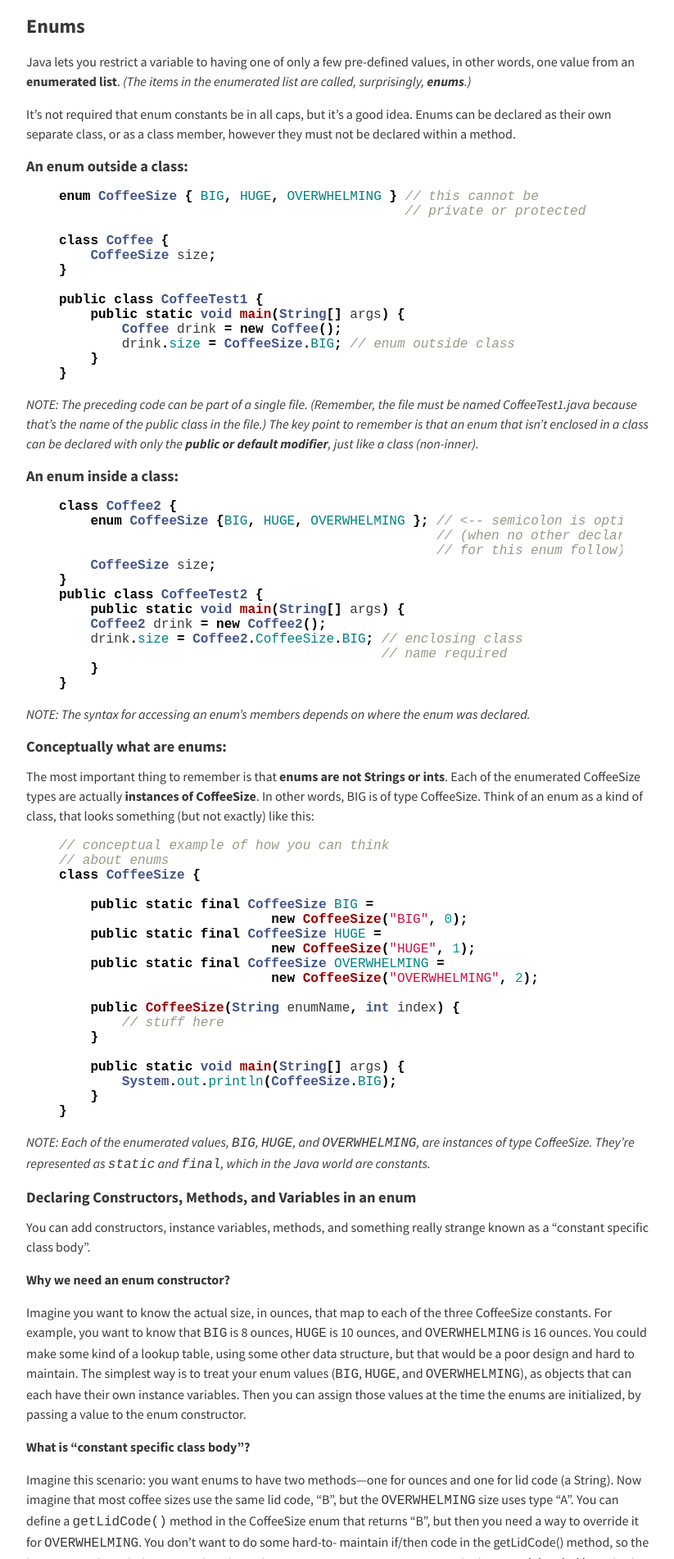
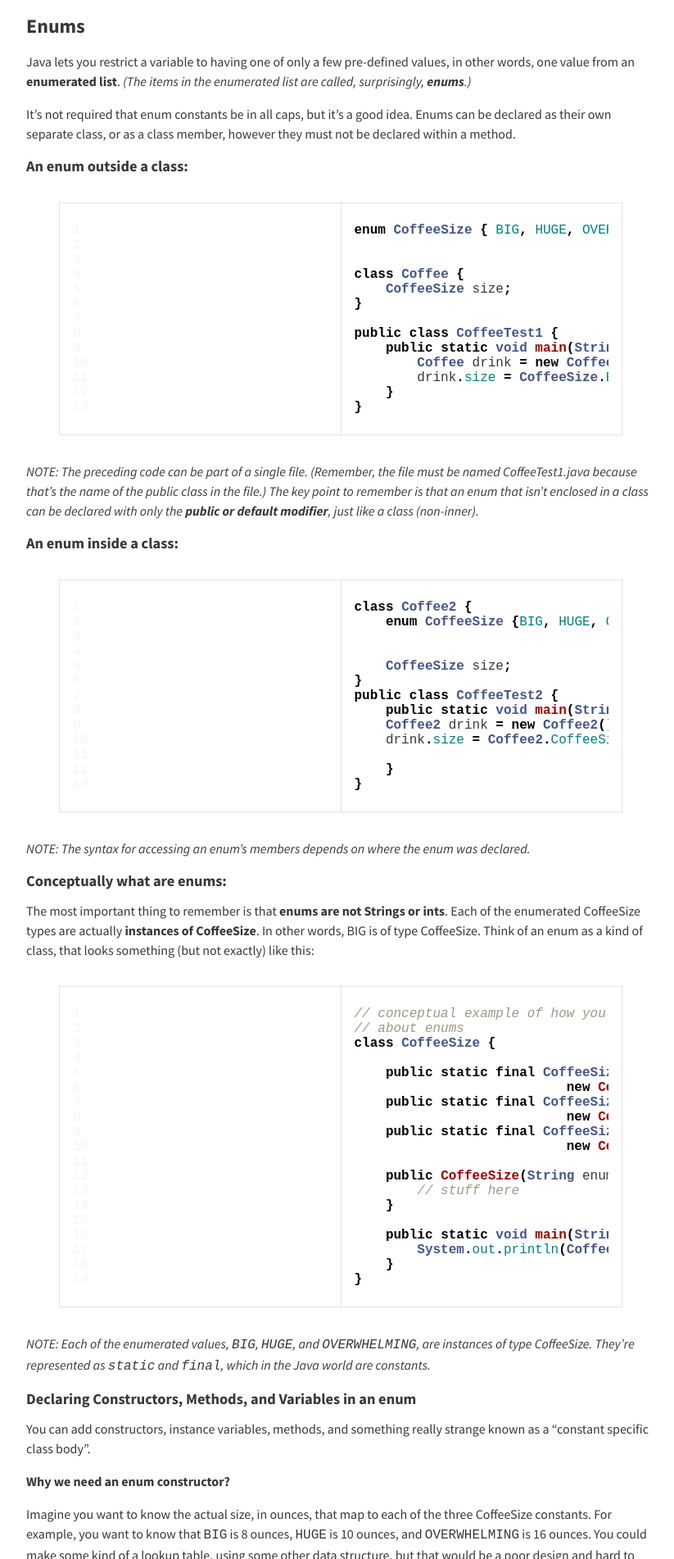
Before and after one commit to rampatra/JavaNotes, a Jekyll site: the page built from _posts/2015-05-21-declarations.md, in a window 1280 px wide. Shown: the part 1745-3647 px from the top of the page at 82% size, without its empty margins (224-1047 px from the left). Built offline with Jekyll 4.4.1, drawn with Linux system fonts in a browser that asks for light colours; nearby versions of some CDN libraries; comment, search, counter and statistics services are not loaded; some of the changed text lies outside the part shown.

Commit message:
added line nos to code snippets

```diff
--- a/_posts/2015-05-21-declarations.md
+++ b/_posts/2015-05-21-declarations.md
@@ -94,7 +94,7 @@ class, or as a class member, however they must not be declared within a method.
 
 #### An enum outside a class:
 
-{% highlight java %}
+{% highlight java linenos %}
 
 enum CoffeeSize { BIG, HUGE, OVERWHELMING } // this cannot be
                                             // private or protected
@@ -118,7 +118,7 @@ with only the __public or default modifier__, just like a class (non-inner)._
 
 #### An enum inside a class:
 
-{% highlight java %}
+{% highlight java linenos %}
 
 class Coffee2 {
     enum CoffeeSize {BIG, HUGE, OVERWHELMING }; // <-- semicolon is optional
@@ -145,7 +145,7 @@ enumerated CoffeeSize types are actually __instances of CoffeeSize__. In other w
 is of type CoffeeSize. Think of an enum as a kind of class, that looks something
 (but not exactly) like this:
 
-{% highlight java %}
+{% highlight java linenos %}
 
 // conceptual example of how you can think
 // about enums
@@ -196,7 +196,7 @@ somehow have the `OVERWHELMING` constant override the `getLidCode()` method.
 
 The below code snippet describes two of the above preceding points:
 
-{% highlight java %}
+{% highlight java linenos %}
 
 enum CoffeeSize {
     BIG(8),
--- a/_sass/external/_syntax.scss
+++ b/_sass/external/_syntax.scss
@@ -61,3 +61,5 @@
 .vg { color: #008080 } /* Name.Variable.Global */
 .vi { color: #008080 } /* Name.Variable.Instance */
 .il { color: #009999 } /* Literal.Number.Integer.Long */
+.lineno { opacity:.2; color: #cccccc;-webkit-transition: opacity .5s linear; transition: opacity .5s linear;} /* Line nos */
+.highlight:hover .lineno { opacity: 1 } /* Show line nos on hover */
```
Also changed, not shown: _posts/2015-05-22-access-control.md (+1 -1 lines).
